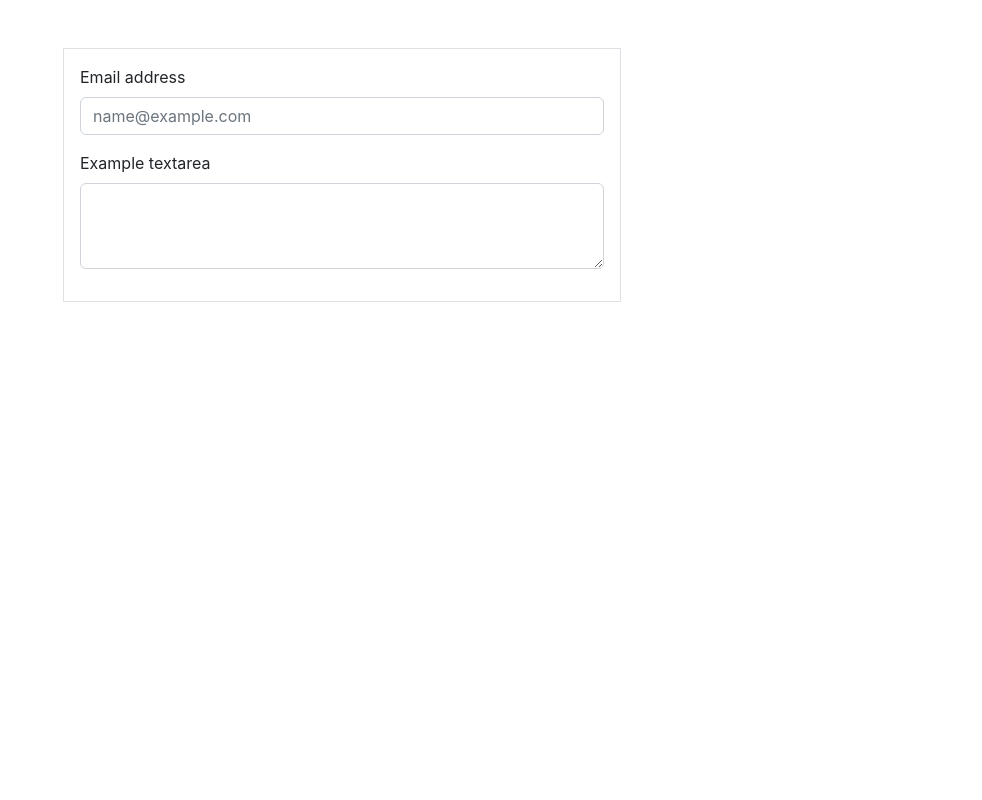
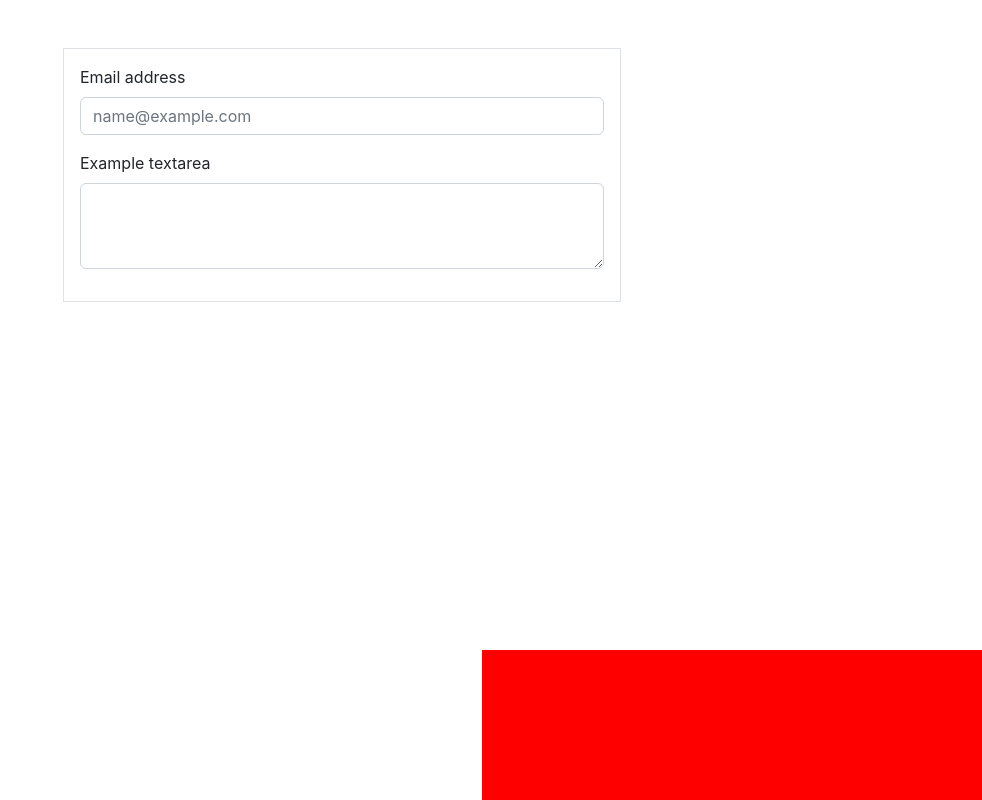
Before and after one commit to DilbarAkkaya/task_ref, a React (Create React App) app in the folder task-app/: page / in a window 1280 px wide. Shown: the whole page, without its empty margins (298-1280 px from the left). Built offline with nearby package versions, Linux system fonts and the light colour scheme.

Commit message:
feat: add portal component

```diff
--- a/task-app/src/App.js
+++ b/task-app/src/App.js
@@ -1,13 +1,14 @@
-import React, {Component} from 'react';
-import {Container} from 'react-bootstrap';
+import React, { Component } from 'react';
+import  ReactDOM  from 'react-dom';
+import { Container } from 'react-bootstrap';
 import './App.css';
 
 class Form extends Component {
-    //myRef = React.createRef();
+  //myRef = React.createRef();
 
-/*   componentDidMount(){
-    this.myRef.current.focus();
-  } */
+  /*   componentDidMount(){
+      this.myRef.current.focus();
+    } */
 
   setInputRef = elem => {
     this.myRef = elem;
@@ -17,27 +18,52 @@ class Form extends Component {
       this.myRef.focus();
     }
   }
-  render(){
+  render() {
     return (
       <Container>
         <form className='w-50 border mt-5 p-3 m-auto'>
           <div className='mb-3'>
             <label htmlFor='exampleFormControlInput1' className='form-label'>Email address</label>
             <input ref={this.setInputRef} type='email' className='form-control' id='exampleFormControlInput1'
-            placeholder='name@example.com'/>
+              placeholder='name@example.com' />
           </div>
           <div className='mb-3'>
             <label htmlFor='exampleFormControlTextarea1' className='form-label'>Example textarea</label>
-          <textarea onClick={this.focusFirstTI} className='form-control' id='exampleFormControlTextarea1' rows='3'></textarea>
+            <textarea onClick={this.focusFirstTI} className='form-control' id='exampleFormControlTextarea1' rows='3'></textarea>
           </div>
+          <Portal>
+            <Msg />
+          </Portal>
         </form>
       </Container>
     )
   }
 }
+
+const Portal = (props) => {
+  const node = document.createElement('div');
+  document.body.appendChild(node);
+
+  return ReactDOM.createPortal(props.children, node);
+}
+
+const Msg = () => {
+  return (
+    <div style={{
+      'width': '500px',
+      'height': '150px',
+      'backgroundColor': 'red',
+      'position': 'absolute',
+      'right': '0',
+      'bottom': '0'
+    }}>
+
+    </div>
+  )
+}
 function App() {
   return (
-    <Form/>
+    <Form />
   );
 }
 
```
